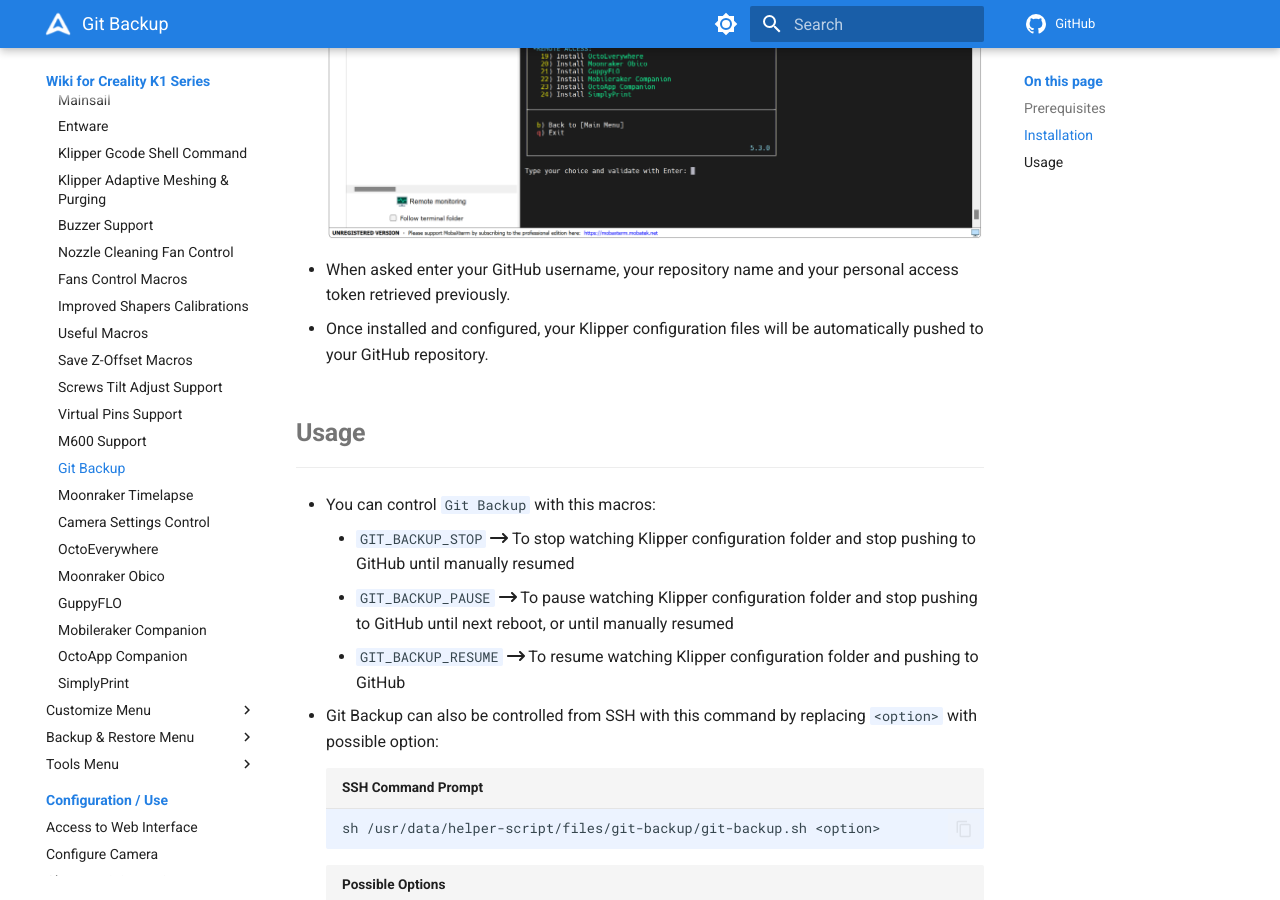
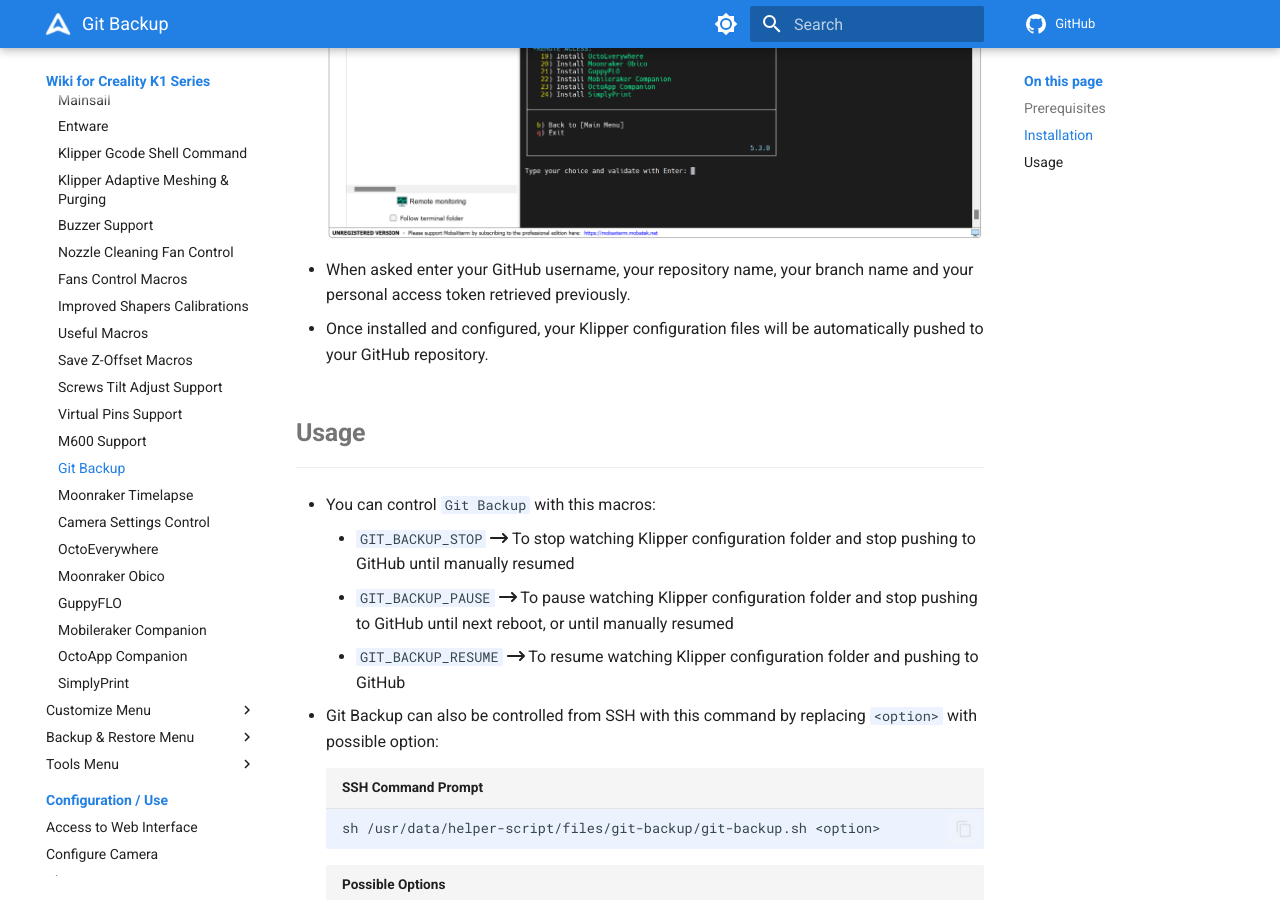
Before and after one commit to Guilouz/Creality-Helper-Script-Wiki, an MkDocs documentation site: the page built from docs/helper-script/git-backup.md, in a window 1280 px wide and 900 px high, scrolled down 4247 px. Built offline with MkDocs 1.6.1 and Material for MkDocs 9.7.7, drawn with Linux system fonts in a browser that asks for light colours; comment, search, counter and statistics services are not loaded.

Commit message:
Update git-backup.md

```diff
--- a/docs/helper-script/git-backup.md
+++ b/docs/helper-script/git-backup.md
@@ -60,7 +60,7 @@
 
     <img width="900" src="../../assets/img/Creality-Helper-Script/Install_Menu.png">
 
-- When asked enter your GitHub username, your repository name and your personal access token retrieved previously.
+- When asked enter your GitHub username, your repository name, your branch name and your personal access token retrieved previously.
 
 - Once installed and configured, your Klipper configuration files will be automatically pushed to your GitHub repository.
 
```
